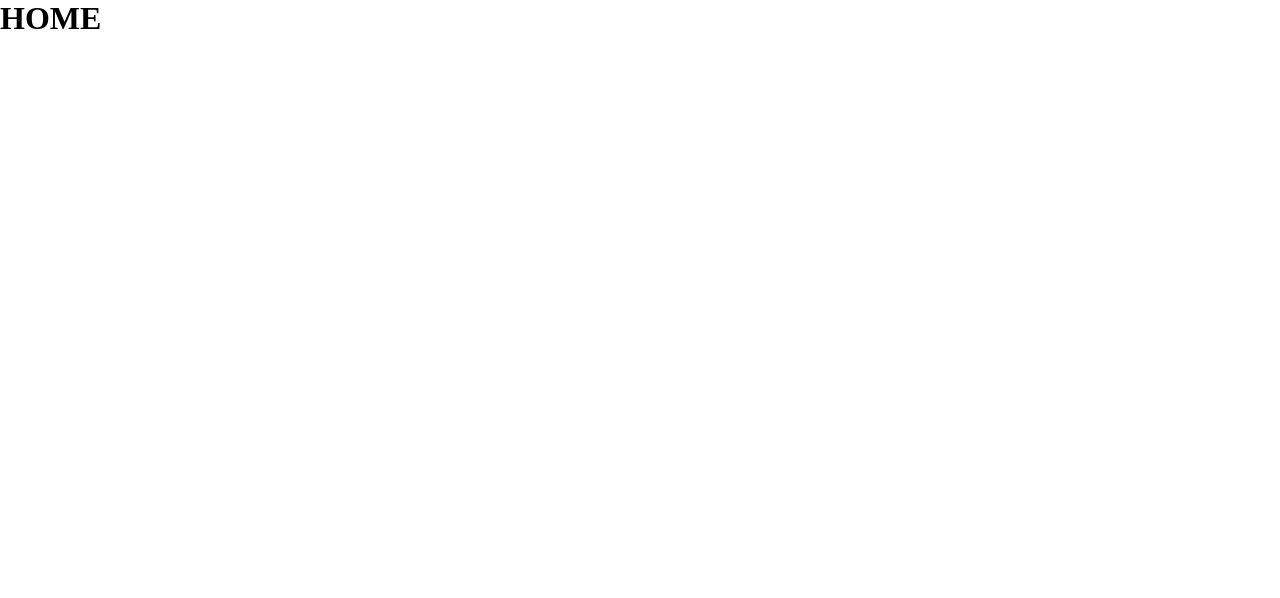
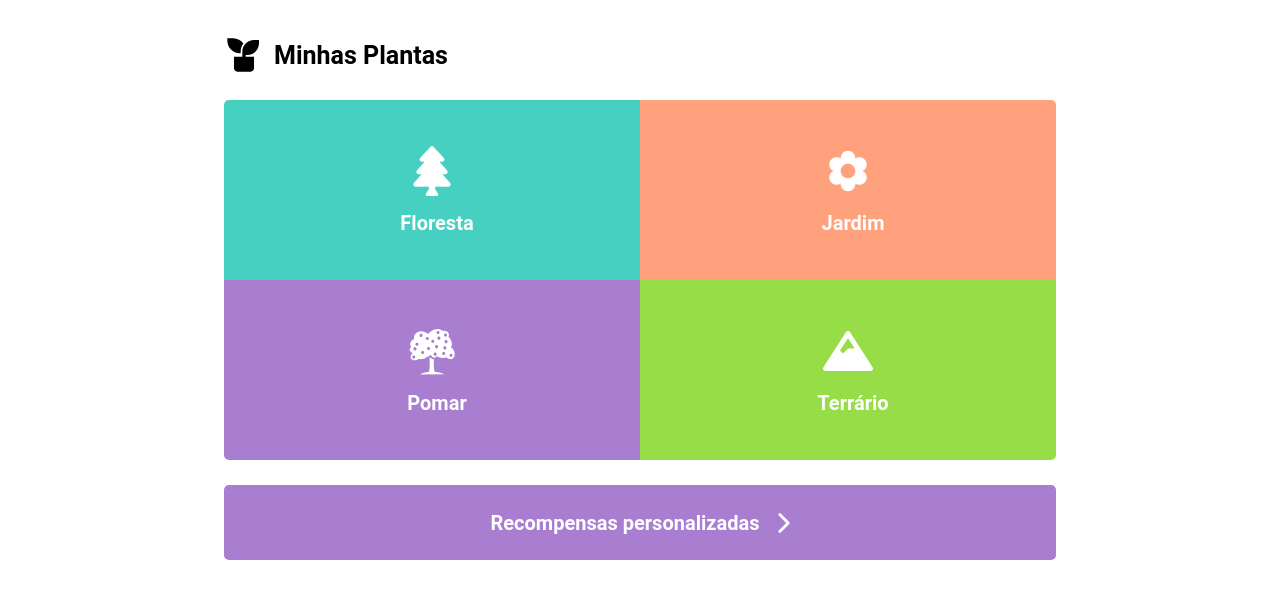
Before and after one commit to karenalmeida18/MHW-DesafioArvore, a React (Create React App) app in the folder Frontend/: page / in a window 1280 px wide. Shown: the top 598 px of the page. Built offline with nearby package versions, Linux system fonts and the light colour scheme.

Commit message:
feat front: adiciona home

```diff
--- a/Frontend/src/pages/home/index.js
+++ b/Frontend/src/pages/home/index.js
@@ -1,9 +1,48 @@
 import React from 'react';
+import {IoMdFlower, IoIosArrowForward} from 'react-icons/io'
+import {FaTree, FaMountain} from 'react-icons/fa'
+import {GiFruitTree, GiCottonFlower} from 'react-icons/gi'
+import {RiPlantFill} from 'react-icons/ri'
+import {Container, Ambients, Titulo, Floresta, Jardim, Pomar, Terrario, Recompensas} from './styles'
+import {useHistory} from 'react-router-dom'
 
 export default function Home() {
+    const History = useHistory();
+
     return (
-        <div>
-            <h1>HOME</h1>
-        </div>
+        <Container>
+            <Ambients>
+
+                <Titulo>
+                    <RiPlantFill/>
+                    <h1>Minhas Plantas</h1>
+                </Titulo>
+
+                <Floresta>
+                    <FaTree/>
+                    <p>Floresta</p>
+                </Floresta>
+                <Jardim>
+                    <IoMdFlower/>
+                    <p>Jardim</p>
+                </Jardim>
+                <Pomar>
+                    <GiFruitTree/>
+                    <p>Pomar</p>
+                </Pomar>
+                <Terrario>
+                    <FaMountain/>
+                    <p>Terrário</p>
+                </Terrario>
+            </Ambients>
+
+            <Recompensas onClick={() => History.push('/recompenses')} >
+                <p>
+                    Recompensas personalizadas
+                    <IoIosArrowForward/>
+                </p>
+            </Recompensas>
+
+        </Container>
     );
 }
--- a/Frontend/src/pages/home/styles.js
+++ b/Frontend/src/pages/home/styles.js
@@ -0,0 +1,140 @@
+import styled from "styled-components";
+
+export const Container = styled.div`
+    display: flex;
+    flex-direction: column;
+    align-items: center;
+    align-content: center;
+    width: 100%;
+    height: 100%;
+
+    svg{
+        color: #FFFFFF;
+        font-size: 50px;
+        margin-bottom: 15px;
+    }
+
+
+    button{
+        border: none;
+        display: flex;
+        flex-direction: column;
+        align-items: center;
+        justify-content: center;
+        text-decoration: none;
+        transition: background 0.2s;
+    }
+
+    p{
+        margin-left: 10px;
+        font: 700 20px Roboto;
+        color: #FFFFFF;
+    }
+`;
+
+export const Ambients = styled.div`
+    width: 85%;
+    height: 400px;
+    margin: 10px 0;
+    display: grid; /* divide a minha tela em um grid */
+    grid-template-columns: 1fr 1fr; /* fracionando em 5 e pegando 3 colunas*/
+    grid-template-rows: 1fr 2fr 2fr; /* pegando 2 linhas */
+    grid-template-areas:
+        "titulo titulo"
+        "floresta jardim"
+        "pomar terrario";
+
+
+    @media (min-width: 700px){
+        width: 65%;
+        height: 450px;
+    }
+`;
+
+export const Titulo = styled.div`
+    grid-area: titulo;
+    display: flex;
+    flex-direction: row;
+    align-items: center;
+    justify-content: initial;
+
+    svg{
+        color: black;
+        font-size: 40px;
+        margin: 0;
+    }
+
+    h1{
+        margin-left: 10px;
+        font: 700 25px Roboto;
+        color: black;
+    }
+`;
+
+export const Floresta = styled.button`
+    grid-area: floresta;
+    background-color: #45D0C1;
+    border-radius: 5px 0 0 0;
+
+    :hover{
+        background-color: #00BFA6;
+    }
+`;
+
+export const Jardim = styled.button`
+    grid-area: jardim;
+    background-color: #FFA17C;
+    border-radius: 0 5px 0 0;
+
+    :hover{
+        background-color: #EB9560;
+    }
+`;
+
+export const Pomar = styled.button`
+    grid-area: pomar;
+    background-color: #A97ED1;
+    border-radius: 0 0 0 5px;
+
+    :hover{
+        background-color: #A55EBF;
+    }
+`;
+
+export const Terrario = styled.button`
+    grid-area: terrario;
+    background-color: #96DD48;
+    border-radius: 0 0 5px 0;
+
+    :hover{
+        background-color: #83C240;
+    }
+`;
+
+export const Recompensas = styled.button`
+    width: 85%;
+    height: 60px;
+    background-color: #A97ED1;
+    border-radius: 5px;
+    margin-top: 15px;
+
+    p{
+        display: flex;
+        align-items: center;
+    }
+
+    :hover{
+        background-color: #A55EBF;
+    }
+
+    svg{
+        font-size: 30px;
+        margin: 0;
+        margin-left: 10px;
+    }
+
+    @media (min-width: 700px){
+        width: 65%;
+        height: 75px;
+    }
+`;
```
Also changed, not shown: 1 other file (tests, documents, lock files or other folders).
